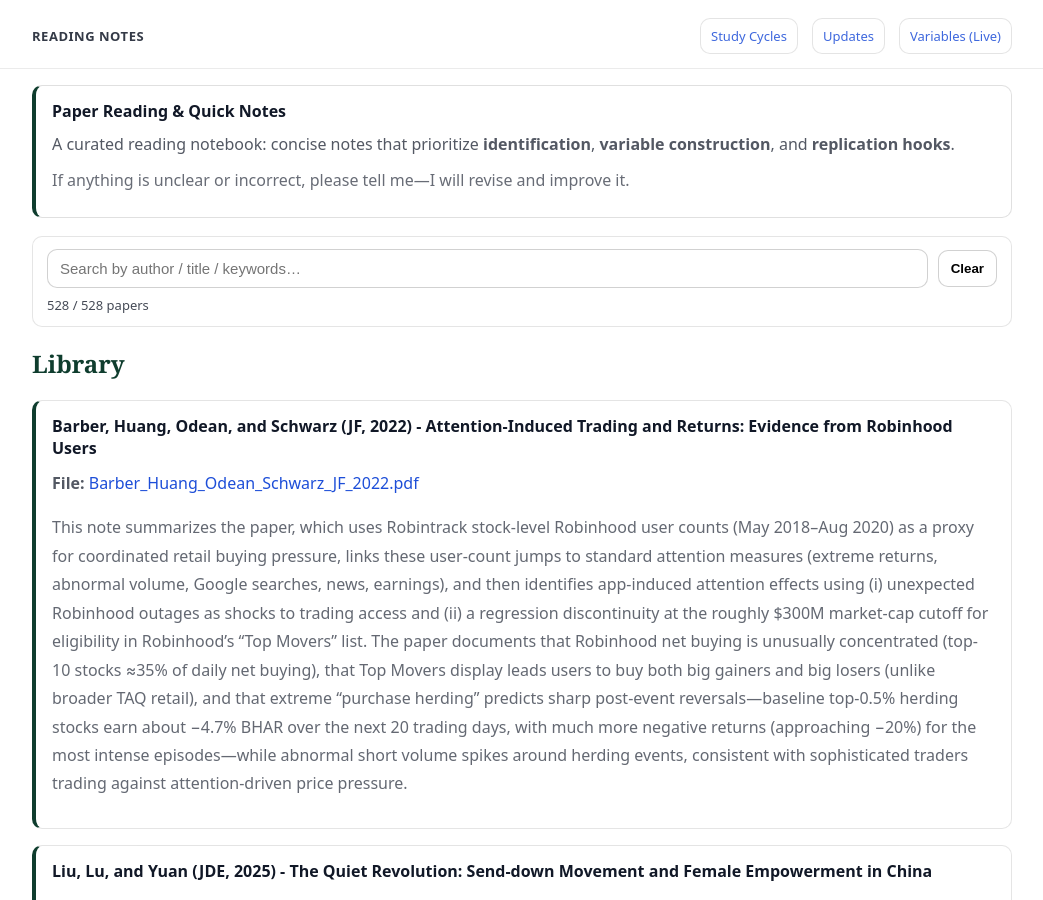
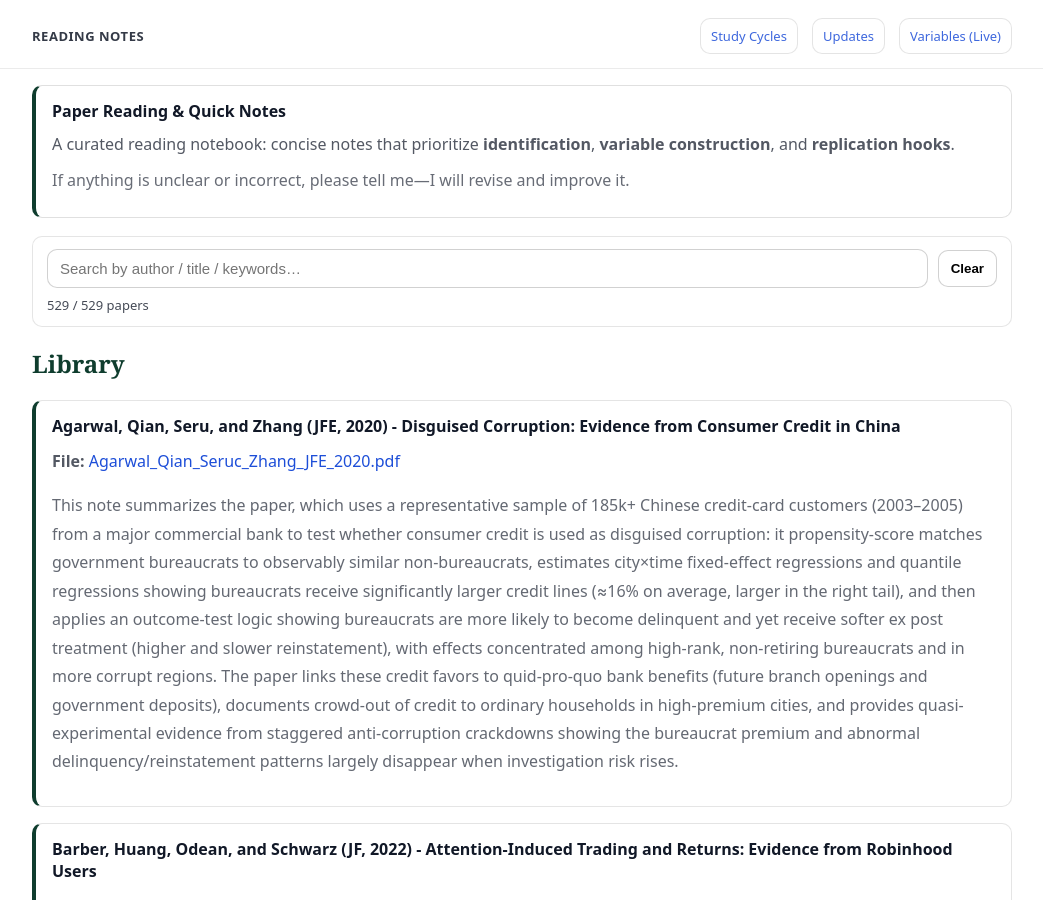
Before and after one commit to yaxinzn/study-archive, a Jekyll site: the page built from reading/index.md, in a window 1280 px wide and 900 px high. Shown: the whole window, without its empty margins (118-1161 px from the left). Built offline with Jekyll 4.4.1, drawn with Linux system fonts in a browser that asks for light colours.

Commit message:
Reading: add/update Agarwal_Qian_Seruc_Zhang_JFE_2020.pdf

```diff
--- a/_data/reading.yml
+++ b/_data/reading.yml
@@ -1,3 +1,7 @@
+- title: "Agarwal, Qian, Seru, and Zhang (JFE, 2020) - Disguised Corruption: Evidence from Consumer Credit in China"
+  file: "Agarwal_Qian_Seruc_Zhang_JFE_2020.pdf"
+  desc: "This note summarizes the paper, which uses a representative sample of 185k+ Chinese credit-card customers (2003–2005) from a major commercial bank to test whether consumer credit is used as disguised corruption: it propensity-score matches government bureaucrats to observably similar non-bureaucrats, estimates city×time fixed-effect regressions and quantile regressions showing bureaucrats receive significantly larger credit lines (≈16% on average, larger in the right tail), and then applies an outcome-test logic showing bureaucrats are more likely to become delinquent and yet receive softer ex post treatment (higher and slower reinstatement), with effects concentrated among high-rank, non-retiring bureaucrats and in more corrupt regions. The paper links these credit favors to quid-pro-quo bank benefits (future branch openings and government deposits), documents crowd-out of credit to ordinary households in high-premium cities, and provides quasi-experimental evidence from staggered anti-corruption crackdowns showing the bureaucrat premium and abnormal delinquency/reinstatement patterns largely disappear when investigation risk rises."
+
 - title: "Barber, Huang, Odean, and Schwarz (JF, 2022) - Attention-Induced Trading and Returns: Evidence from Robinhood Users"
   file: "Barber_Huang_Odean_Schwarz_JF_2022.pdf"
   desc: "This note summarizes the paper, which uses Robintrack stock-level Robinhood user counts (May 2018–Aug 2020) as a proxy for coordinated retail buying pressure, links these user-count jumps to standard attention measures (extreme returns, abnormal volume, Google searches, news, earnings), and then identifies app-induced attention effects using (i) unexpected Robinhood outages as shocks to trading access and (ii) a regression discontinuity at the roughly $300M market-cap cutoff for eligibility in Robinhood’s “Top Movers” list. The paper documents that Robinhood net buying is unusually concentrated (top-10 stocks ≈35% of daily net buying), that Top Movers display leads users to buy both big gainers and big losers (unlike broader TAQ retail), and that extreme “purchase herding” predicts sharp post-event reversals—baseline top-0.5% herding stocks earn about −4.7% BHAR over the next 20 trading days, with much more negative returns (approaching −20%) for the most intense episodes—while abnormal short volume spikes around herding events, consistent with sophisticated traders trading against attention-driven price pressure."
```
Also changed, not shown: 1 other file.
